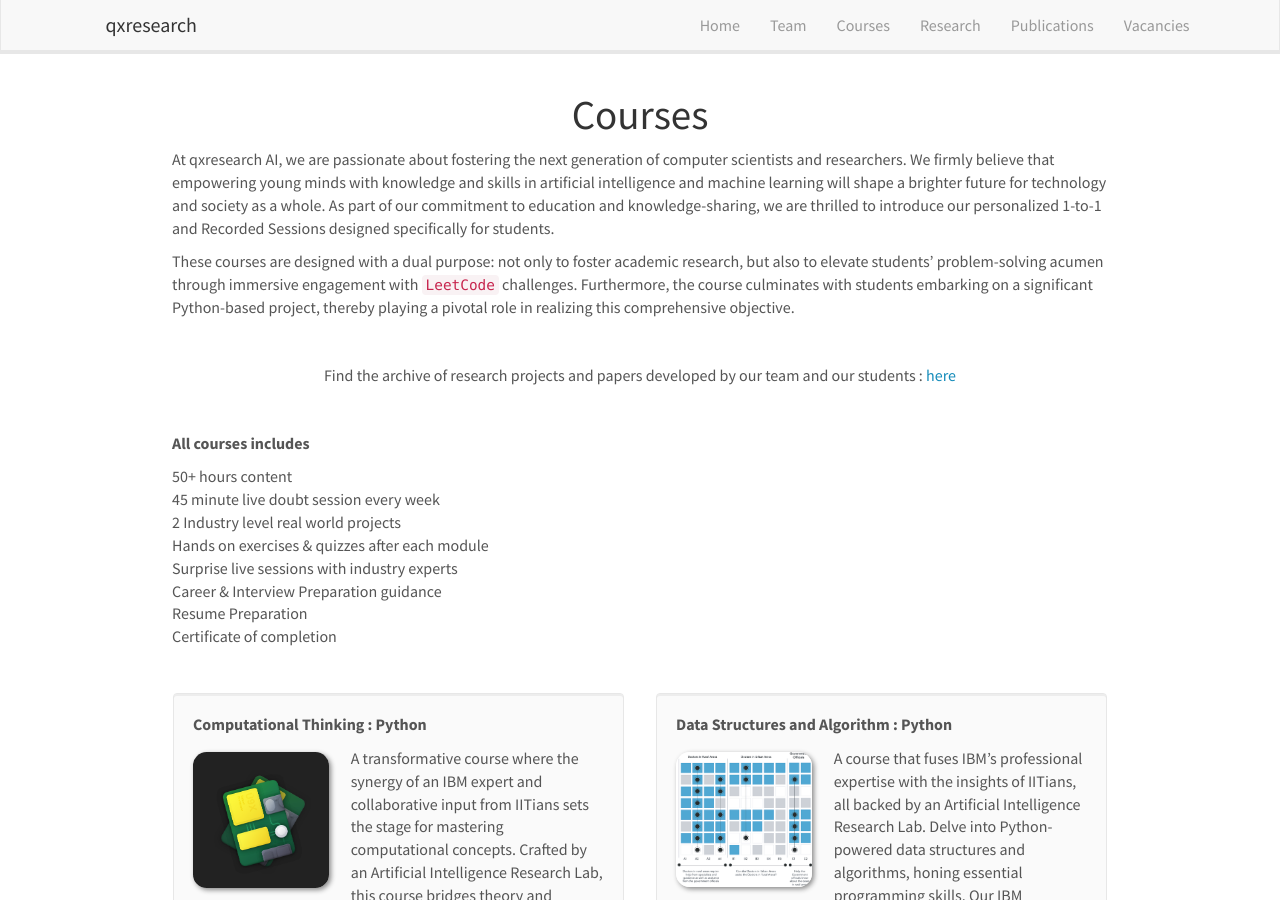
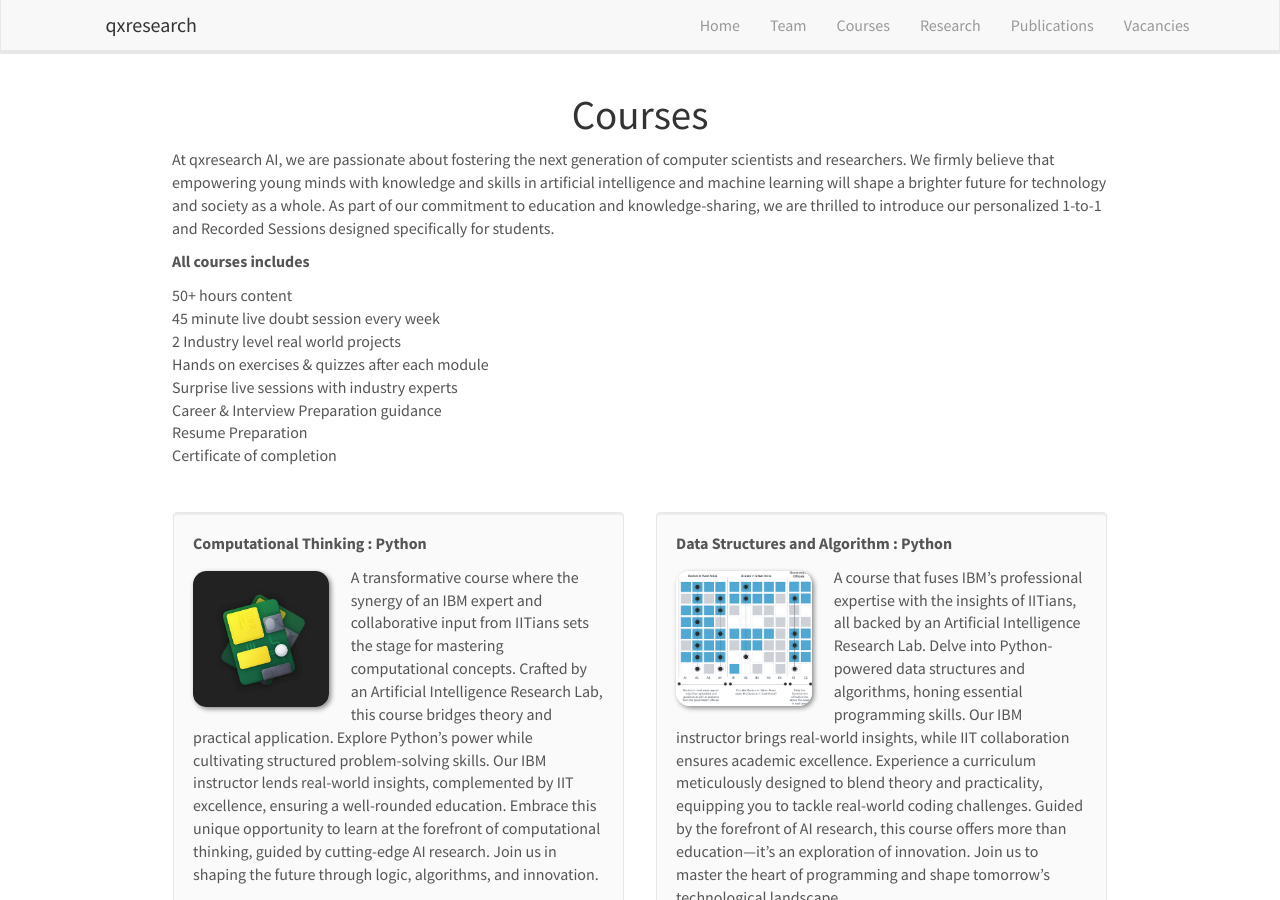
Before and after one commit to qxresearch/qxresearch.github.io, a Jekyll site: the page built from _pages/courses.md, in a window 1280 px wide and 900 px high. Built offline with Jekyll 4.4.1, drawn with Linux system fonts in a browser that asks for light colours; nearby versions of some CDN libraries; some of the changed text lies outside the part shown.

Commit message:
Update courses.md

```diff
--- a/_pages/courses.md
+++ b/_pages/courses.md
@@ -13,13 +13,6 @@ permalink: /courses/
 
 At qxresearch AI, we are passionate about fostering the next generation of computer scientists and researchers. We firmly believe that empowering young minds with knowledge and skills in artificial intelligence and machine learning will shape a brighter future for technology and society as a whole. As part of our commitment to education and knowledge-sharing, we are thrilled to introduce our personalized 1-to-1 and Recorded Sessions designed specifically for students.
 
-These courses are designed with a dual purpose: not only to foster academic research, but also to elevate students' problem-solving acumen through immersive engagement with `LeetCode` challenges. Furthermore, the course culminates with students embarking on a significant Python-based project, thereby playing a pivotal role in realizing this comprehensive objective.
-
-<br>
-
-<p style="text-align: center;">Find the archive of research projects and papers developed by our team and our students : [here](https://github.com/qxresearch/qxresearch-event-1)</p>
-
-<br>
 
 **All courses includes**
 
@@ -76,3 +69,11 @@ These courses are designed with a dual purpose: not only to foster academic rese
 
 
 <br>
+
+These courses are designed with a dual purpose: not only to foster academic research, but also to elevate students' problem-solving acumen through immersive engagement with `LeetCode` challenges. Furthermore, the course culminates with students embarking on a significant Python-based project, thereby playing a pivotal role in realizing this comprehensive objective.
+
+<br>
+
+<p style="text-align: center;">Find the archive of research projects and papers developed by our team and our students : [here](https://github.com/qxresearch/qxresearch-event-1)</p>
+
+<br>
```
